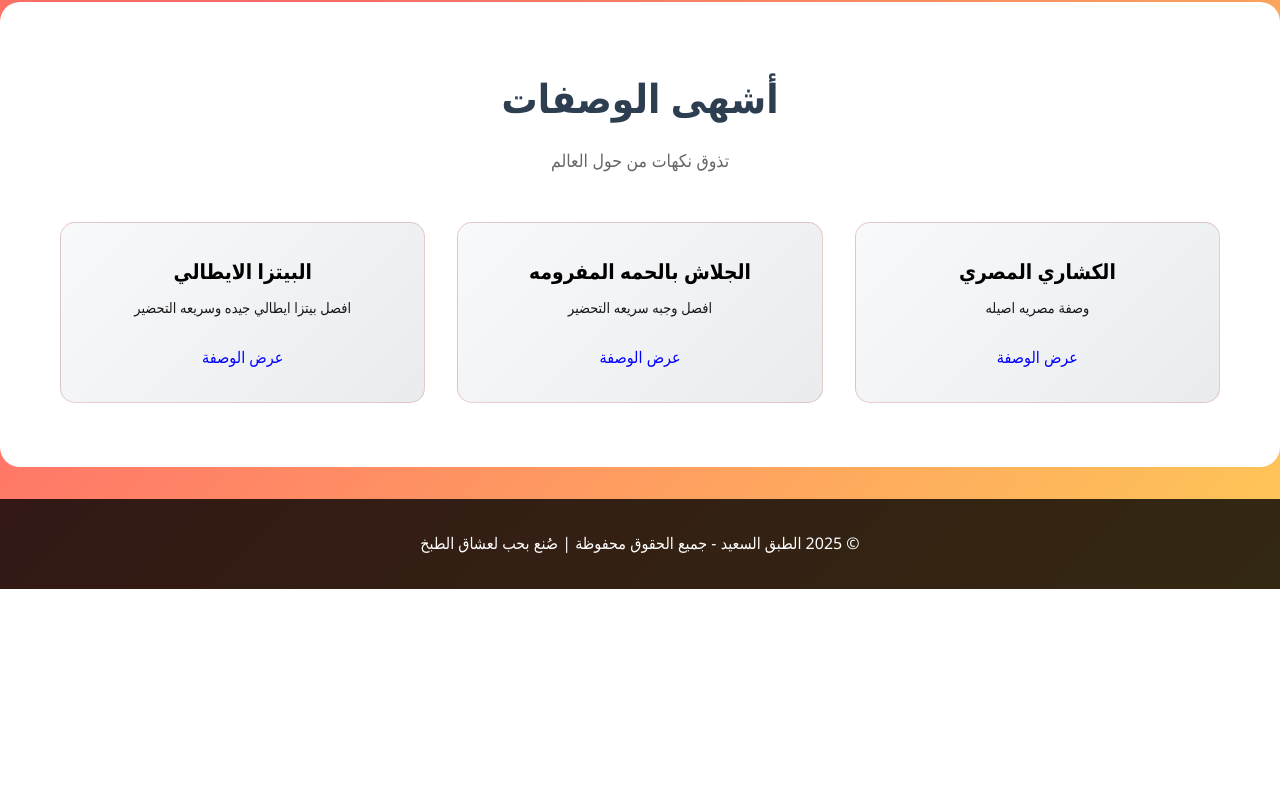
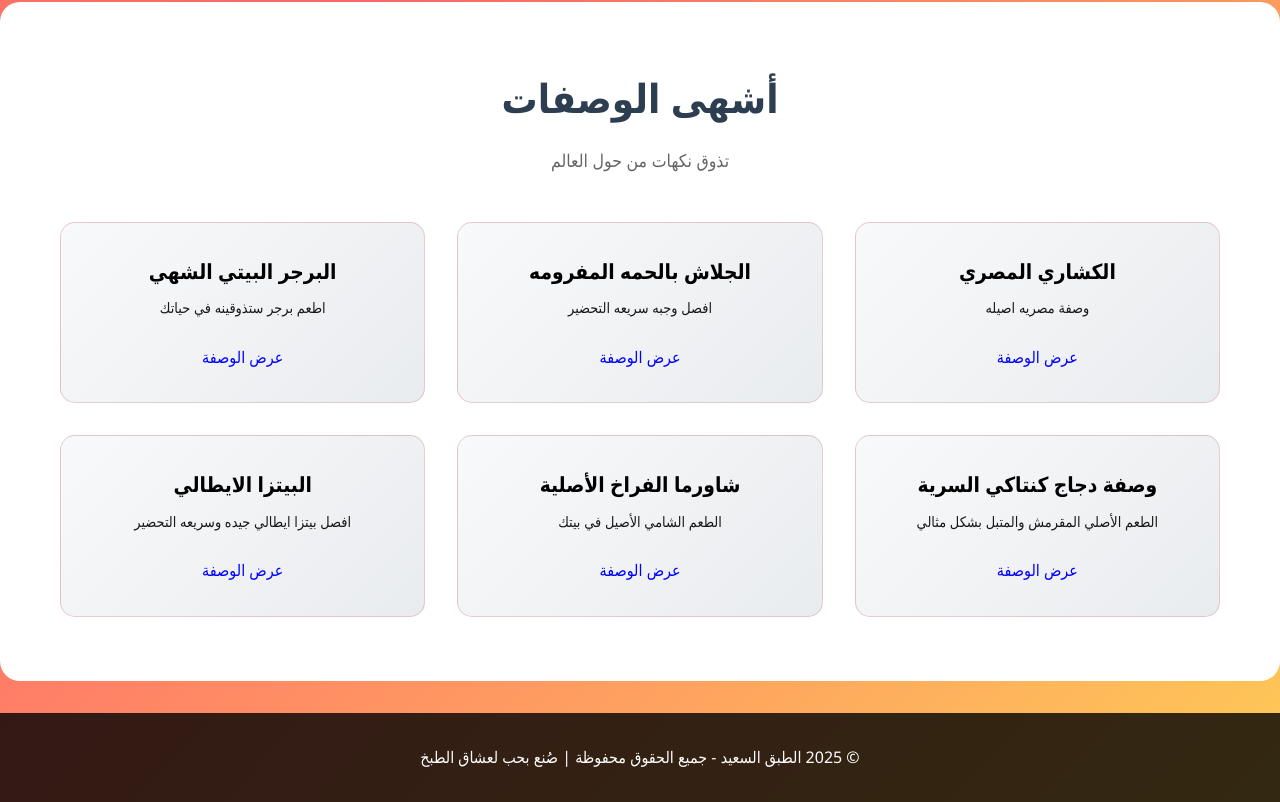
Before and after one commit to semonhalim/cook, a plain HTML site: page index.html in a window 1280 px wide. Shown: the part 1352-2154 px from the top of the page. Before the commit the page ends 1941 px from the top, so only its background shows below. Drawn offline with Linux system fonts and the light colour scheme.

Commit message:
Update index.html

```diff
--- a/index.html
+++ b/index.html
@@ -1,8 +1,9 @@
 <!DOCTYPE html>
 <html lang="ar" dir="rtl">
 <head>
-    <meta charset="UTF-8">
-    <meta name="viewport" content="width=device-width, initial-scale=1.0">
+<meta name="description" content="اكتشف أشهى الوصفات المصرية والعالمية، أكلات سريعة، وحلويات رائعة بخطوات سهلة وصور جذابة.">
+  <meta name="keywords" content=" صفات, أكل, وصفات مصرية, حلويات, أكلات سريعة, وصفات صحية">
+  <meta name="author" content="الطبق السعيد">
     <link rel="stylesheet" href="index.css">
     <title>الطبق السعيد - عالم النكهات</title>
     <!-- Google tag (gtag.js) -->
@@ -113,6 +114,27 @@
                     </div>
 
                     <div class="recipe-card">
+                        <h4>البرجر البيتي الشهي</h4>
+                        <p>اطعم برجر ستذوقينه في حياتك</p>
+                        <br>
+                        <a class="sho" href="elborgar.html"> عرض الوصفة </a>
+                    </div>
+
+                    <div class="recipe-card">
+                        <h4> وصفة دجاج كنتاكي السرية </h4>
+                        <p> الطعم الأصلي المقرمش والمتبل بشكل مثالي </p>
+                        <br>
+                        <a class="sho" href="kintacy.html"> عرض الوصفة </a>
+                    </div>
+
+                    <div class="recipe-card">
+                        <h4> شاورما الفراخ الأصلية  </h4>
+                        <p> الطعم الشامي الأصيل في بيتك </p>
+                        <br>
+                        <a class="sho" href="shawrma.html"> عرض الوصفة </a>
+                    </div>
+
+                    <div class="recipe-card">
                         <h4> البيتزا الايطالي </h4>
                         <p> افصل بيتزا ايطالي جيده وسريعه التحضير </p>
                         <br>
```
